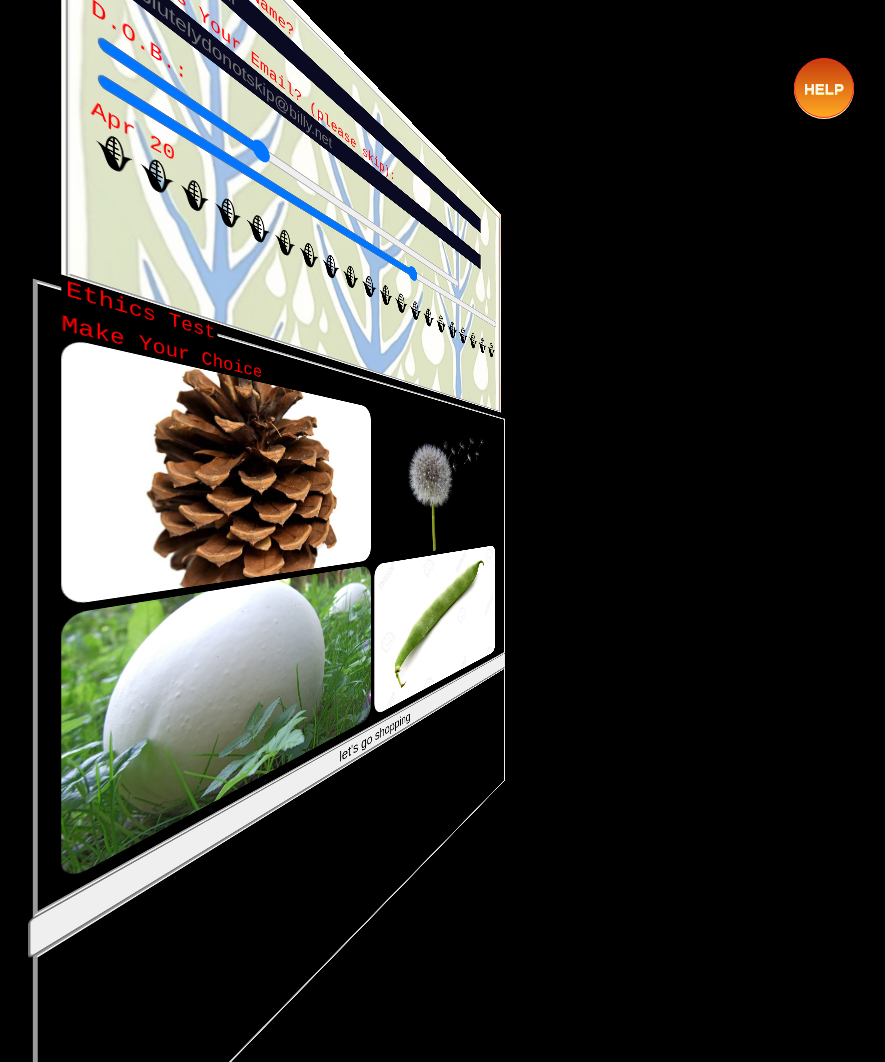
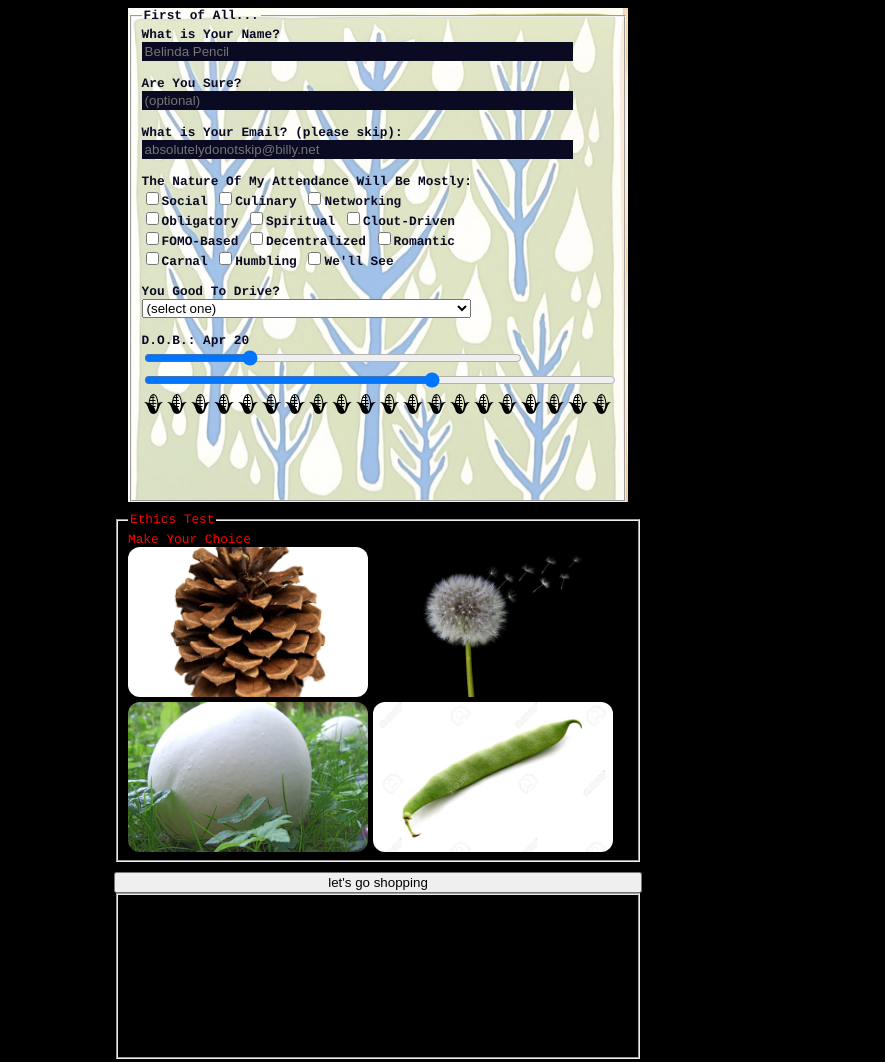
Before and after one commit to iloveMonday/greatcookoutiv, a plain HTML site: page index.html in a window 1280 px wide. Shown: the top 1062 px of the page, without its empty margins (262-1147 px from the left). Drawn offline with Linux system fonts and the light colour scheme.

Commit message:
add survey

```diff
--- a/index.html
+++ b/index.html
@@ -9,10 +9,6 @@
     <link rel="icon" href="https://static.wikia.nocookie.net/sawfilms/images/4/4a/Site-favicon.ico/revision/latest?cb=20231021114956">
 </head>
 <body>
-    <br><br>
-    <button id="fix">HELP</button>
-    <br><br>
-    <div class="all">
         <div id="personal">
             <fieldset class="personal">
                 <legend>First of All...</legend>
@@ -20,16 +16,47 @@
                         <input id="name" class="pert" required type="text" maxlength="40" placeholder="Belinda Pencil"></input>
                         <br><br>
 
+                        <label id="name2-label" class="topic">Are You Sure?</label> <br>
+                        <input id="name2" type="text" maxlength="40" placeholder="(optional)"></input>
+                        <br><br>
+
                         <label id="email-label" for="email" class="topic">What is Your Email? (please skip):</label> <br>
                         <input id="email" class="pert" type="email" maxlength="40" placeholder="absolutelydonotskip@billy.net"></input>
                         <br><br>
 
+                        <label id="nature" for="nature">The Nature Of My Attendance Will Be Mostly:</label><br>
+                         <label><input type="checkbox" class="inline" name="nature" value="social">Social</label>
+                         <label><input type="checkbox" class="inline" name="nature" value="culinary">Culinary</label>
+                         <label><input type="checkbox" class="inline" name="nature" value="networking">Networking</label><br>
+                         <label><input type="checkbox" class="inline" name="nature" value="obligatory">Obligatory</label>
+                         <label><input type="checkbox" class="inline" name="nature" value="spiritual">Spiritual</label>
+                         <label><input type="checkbox" class="inline" name="nature" value="clout-driven">Clout-Driven</label><br>
+                         <label><input type="checkbox" class="inline" name="nature" value="fomo-based">FOMO-Based</label>
+                         <label><input type="checkbox" class="inline" name="nature" value="decentralized">Decentralized</label>
+                         <label><input type="checkbox" class="inline" name="nature" value="romantic">Romantic</label><br>
+                         <label><input type="checkbox" class="inline" name="nature" value="carnal">Carnal</label>
+                         <label><input type="checkbox" class="inline" name="nature" value="humbling">Humbling</label>
+                         <label><input type="checkbox" class="inline" name="nature" value="we'll see">We'll See</label>
+                        <br><br>
+
+                        <label for="drive">You Good To Drive?</label><br>
+                        <select name="drive-select" id="dropdown">
+                            <option value="">(select one)</option>
+                            <option value="">Couldn't Be Better</option>
+                            <option value="">Couldn't Be Worse</option>
+                            <option value="">Could You Repeat That</option>
+                            <option value="">Could You? For Me?</option>
+                            <option value="">I'm So Scared That I'll Never Get Put Back Together</option>
+                            <option value="">I'll Take It From Here</option>
+                            <option value="">Other</option>
+                        </select>
+                        <br><br>
+
                         <div id="dob">
-                            <label for="dob" class="topic">D.O.B.:</label><br>
+                            <label for="dob" class="topic">D.O.B.: <span id="date-display"></span></label><br>
                             <input type="range" min="1" max="12" value="4" class="slider" id="month-slider">
                             <input type="range" min="1" max="32" value="20" class="slider" id="day-slider">
                             <div id="dob-disp">
-                                <span id="date-display"></span><br>
                                 <span id="day-disp"></span>
                             </div>
                         </div>
@@ -54,6 +81,5 @@
                 <div id="bring-box"></div>
             </fieldset>
         </div>
-    </div>
 </body>
 </html>
--- a/script.js
+++ b/script.js
@@ -8,8 +8,7 @@ window.onload = function() {
     monthBackground();
 };
 
-let all = document.querySelector(".all");
-let fix = document.getElementById("fix");
+
 let personal = document.getElementById("personal");
 let monthSlider = document.getElementById("month-slider");
 let daySlider = document.getElementById("day-slider");
@@ -20,10 +19,7 @@ let bringButton = document.getElementById("bring-button");
 let bringBox = document.getElementById("bring-box");
 let slide = 1;
 
-fix.addEventListener("click", ()=>{
-    all.classList.remove("all");
-    fix.classList.add("bye");
-})
+
 
 
 function monthBackground(){
@@ -192,6 +188,7 @@ bringButton.addEventListener("click", ()=>{
     bringBox.innerHTML = '';
     for (i=0; i<3; i++)
     {bringIt(i);}
+    console.log("hi")
 })
 
 
--- a/style.css
+++ b/style.css
@@ -1,4 +1,4 @@
-body{
+body {
   /* font-family: 'gen'; */
   font-family: Courier;
   font-weight: 100;
@@ -24,94 +24,48 @@ body{
     transform: translateY(-20px);
   }
 }
-@-webkit-keyframes orbit {
-    from {  -webkit-transform: rotate(0deg) translateX(50px) rotate(0deg); }
-    to   {  -webkit-transform: rotate(360deg) translateX(50px) rotate(-360deg); }
-}
 
 
-div{
+div {
   max-width: 500px;
-    /* transform: perspective(400px) rotateY(45deg); */
 }
 
 input[type="text"],
 input[type="email"],
- textarea
- {
+textarea {
   background-color: #0a0a23;
   color: whitesmoke;
   width: 90%;
   border: 1px solid #0a0a23;
 }
 
- .all{
-    transform: perspective(400px) rotateY(45deg);
- }
 
-#bring{
+#bring {
   display: grid;
   justify-content: center;
   align-items: center;
 }
 
-#bring-box{
+#bring-box {
   width: 90vw;
   height: 150px;
 }
 
-.bye{
+.bye {
   display: none;
   visibility: hidden;
 }
 
-.corn{
+.corn {
   width: 23.6px;
   /* filter: invert(85%) sepia(81%) saturate(453%) hue-rotate(359deg) brightness(95%) contrast(91%); */
 }
 
-#date-display{
-    /* display: grid; */
-    /* background: red; */
-    /* width: 100vw; */
-}
 
-#dob-disp{
+#dob-disp {
   height: 70px;
 }
 
-#fix{
-      position:absolute;
-  /* top:5%; */
-  /* left:50%; */
-  right: 5%;
-  margin:50px;
-  animation: orbit 10s forwards infinite;
-  animation-timing-function: linear;
-
-  display:block;
-  height: 60px;
-  width: 60px;
-  border-radius: 50%;
-  /* border: 1px solid red; */
-
-    box-shadow: 0px 1px 0px 0px #fff6af;
-	background:linear-gradient(to bottom, #c9410c 5%, #ffab23 100%);
-	background-color:#ff8864;
-	border-radius:50px;
-	border:1px solid #ff2222;
-	display:inline-block;
-	cursor:pointer;
-	color: whitesmoke;
-	font-family:Arial;
-	font-size:15px;
-	font-weight:bold;
-	/* padding:6px 24px; */
-	text-decoration:none;
-	text-shadow:0px 1px 0px #ffee66;
-    /* width: 150px; */
-
-}
 
 .floating0 {
   position: relative;
@@ -133,25 +87,26 @@ div{
   animation: float 5s ease-in-out infinite;
 }
 
-.item{
+.item {
   width: 33%;
   height: 150px;
 }
 
- #month-slider{
+#month-slider {
   /* writing-mode: vertical-lr; */
   width: 80%;
 }
 
- #day-slider{
+#day-slider {
   width: 100%;
 }
 
- .personal{
-    /* background-image: url(./months/4.jpg); */
+.personal {
+  color:#0a0a23;
+  font-weight: 600;
   background-size: contain;
   /* height: 615px; */
-    background-color: rgba(255,255,255,0.6);
+  background-color: rgba(255, 255, 255, 0.6);
   background-blend-mode: lighten;
 }
 
@@ -160,20 +115,19 @@ div{
     background-blend-mode: lighten;
  } */
 
-#test{
+#test {
   display: grid;
   justify-content: center;
 }
 
- #test-pic-box{
+#test-pic-box {
   display: flex;
   flex-flow: row wrap;
   width: 80vw;
-    /* height: 100vw; */
   gap: 5px;
   overflow: hidden;
 }
- .test-pic{
+.test-pic {
   flex: 1 0 50%;
   max-width: 48%;
   max-height: 48%;
@@ -181,8 +135,7 @@ div{
   height: 150px;
   object-fit: cover;
   border-radius: 12px;
-    transition:
-    all 1s;
+  transition: all 1s;
 }
 .test-pic:hover {
   /* transform: scale(1.1); */
```
Lines whose indentation alone changed are shown as unchanged.
